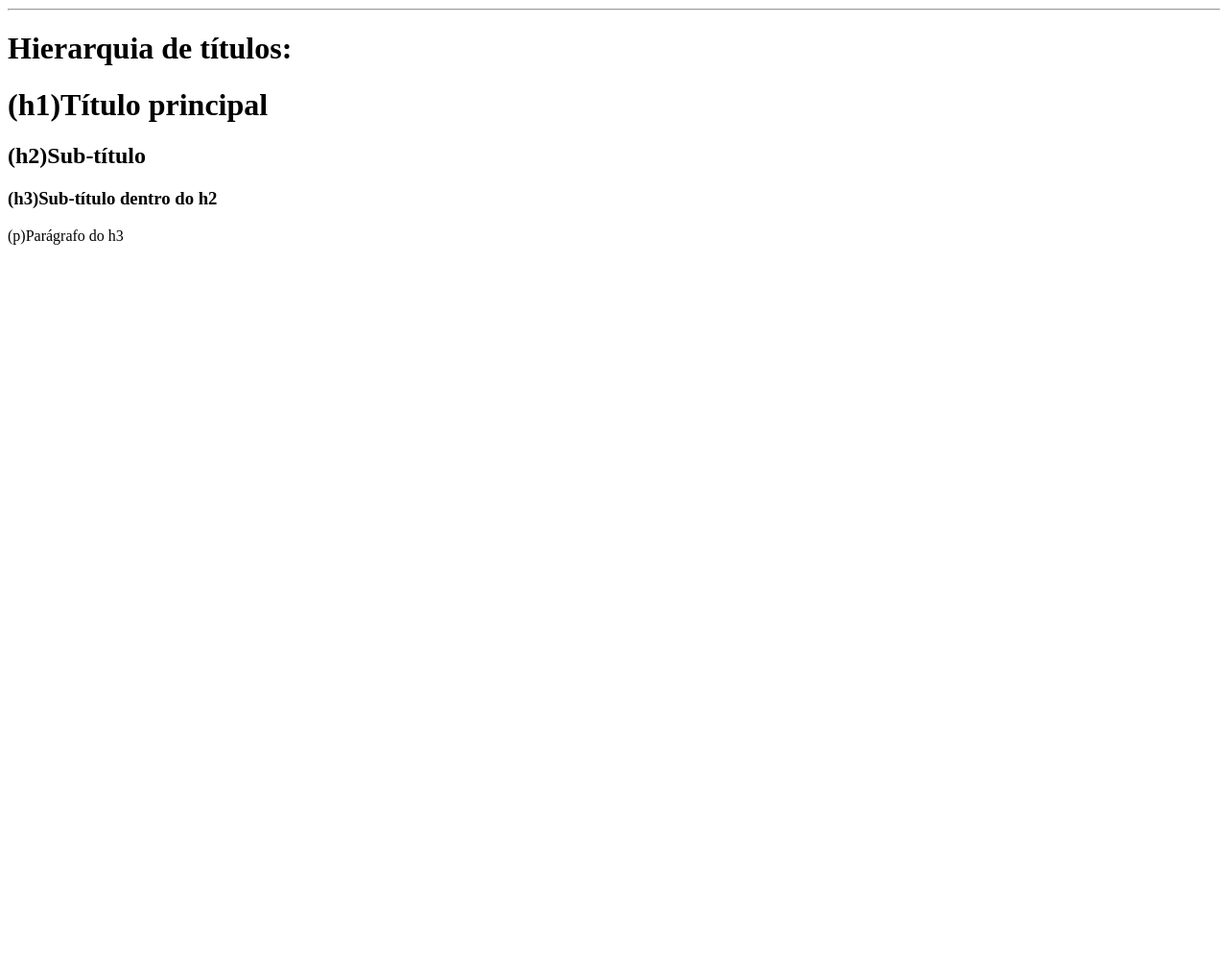
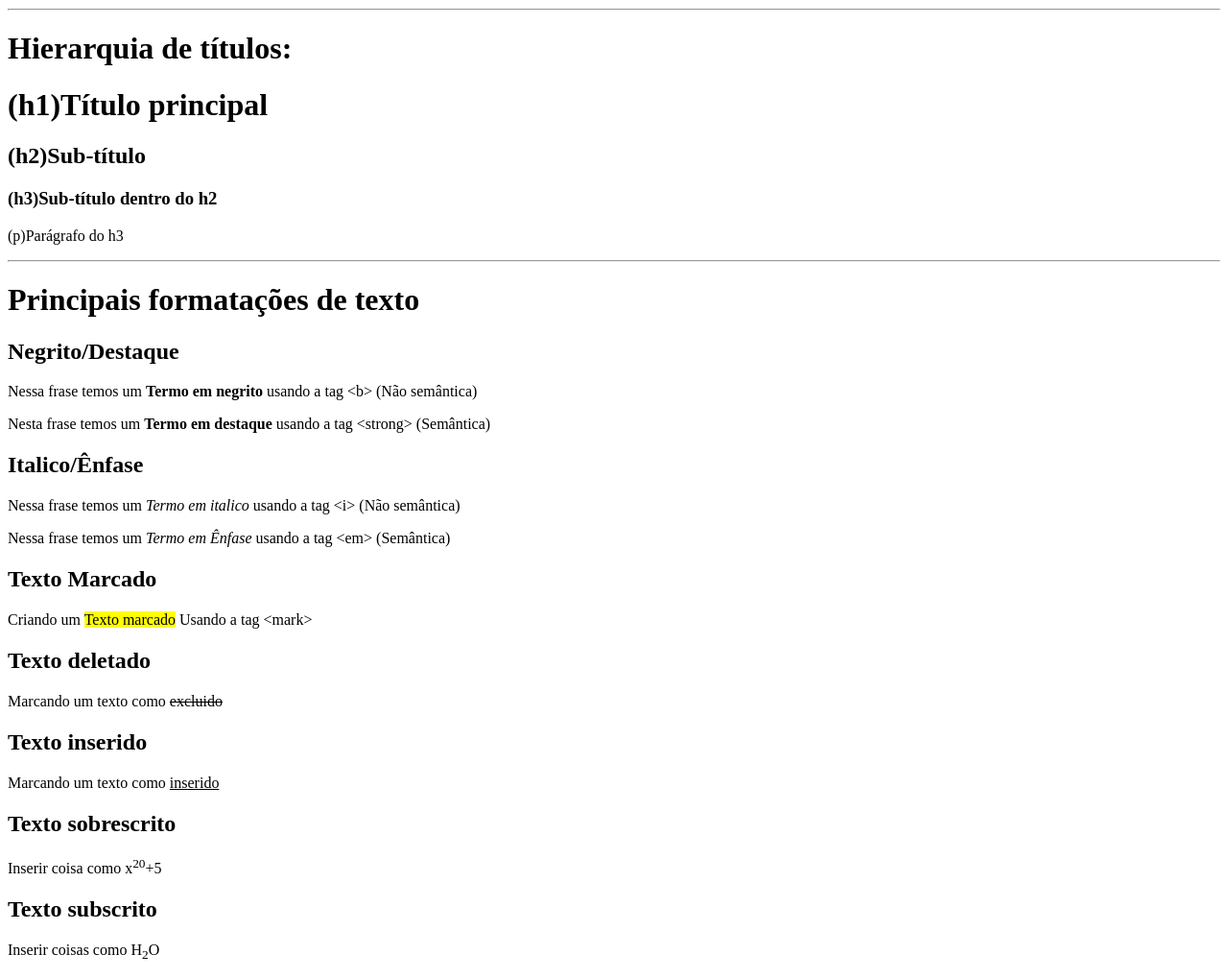
Before and after one commit to Kaue-Dev/Curso-em-video-01, a plain HTML site: page Exercicio01/index.html in a window 1280 px wide. Shown: the part 982-2001 px from the top of the page at 96% size. Before the commit the page ends 1253 px from the top, so only its background shows below. Drawn offline with Linux system fonts and the light colour scheme.

Commit message:
Update index.html

```diff
--- a/Exercicio01/index.html
+++ b/Exercicio01/index.html
@@ -41,5 +41,31 @@
     <h2>(h2)Sub-título</h2>
     <h3>(h3)Sub-título dentro do h2</h3>
     <p>(p)Parágrafo do h3</p>
+
+    <!-- Formatação de texto --> <hr>
+    <h1>Principais formatações de texto</h1>
+
+    <h2>Negrito/Destaque</h2>
+    <p>Nessa frase temos um <b>Termo em negrito</b> usando a tag &lt;b&gt; (Não semântica)</p>
+    <p>Nesta frase temos um <strong>Termo em destaque</strong> usando a tag &lt;strong&gt; (Semântica)</p>
+
+    <h2>Italico/Ênfase</h2>
+    <p>Nessa frase temos um <i>Termo em italico</i> usando a tag &lt;i&gt; (Não semântica)</p>
+    <p>Nessa frase temos um <em>Termo em Ênfase</em> usando a tag &lt;em&gt; (Semântica)</p>
+
+    <h2>Texto Marcado</h2>
+    <p>Criando um <mark>Texto marcado</mark> Usando a tag &lt;mark&gt;</p>
+
+    <h2>Texto deletado</h2>
+    <p>Marcando um texto como <del>excluido</del></p>
+
+    <h2>Texto inserido</h2>
+    <p>Marcando um texto como <ins>inserido</ins></p>
+
+    <h2>Texto sobrescrito</h2>
+    <p>Inserir coisa como x<sup>20</sup>+5</p>
+
+    <h2>Texto subscrito</h2>
+    <p>Inserir coisas como H<sub>2</sub>O</p>
 </body>
 </html>
```
